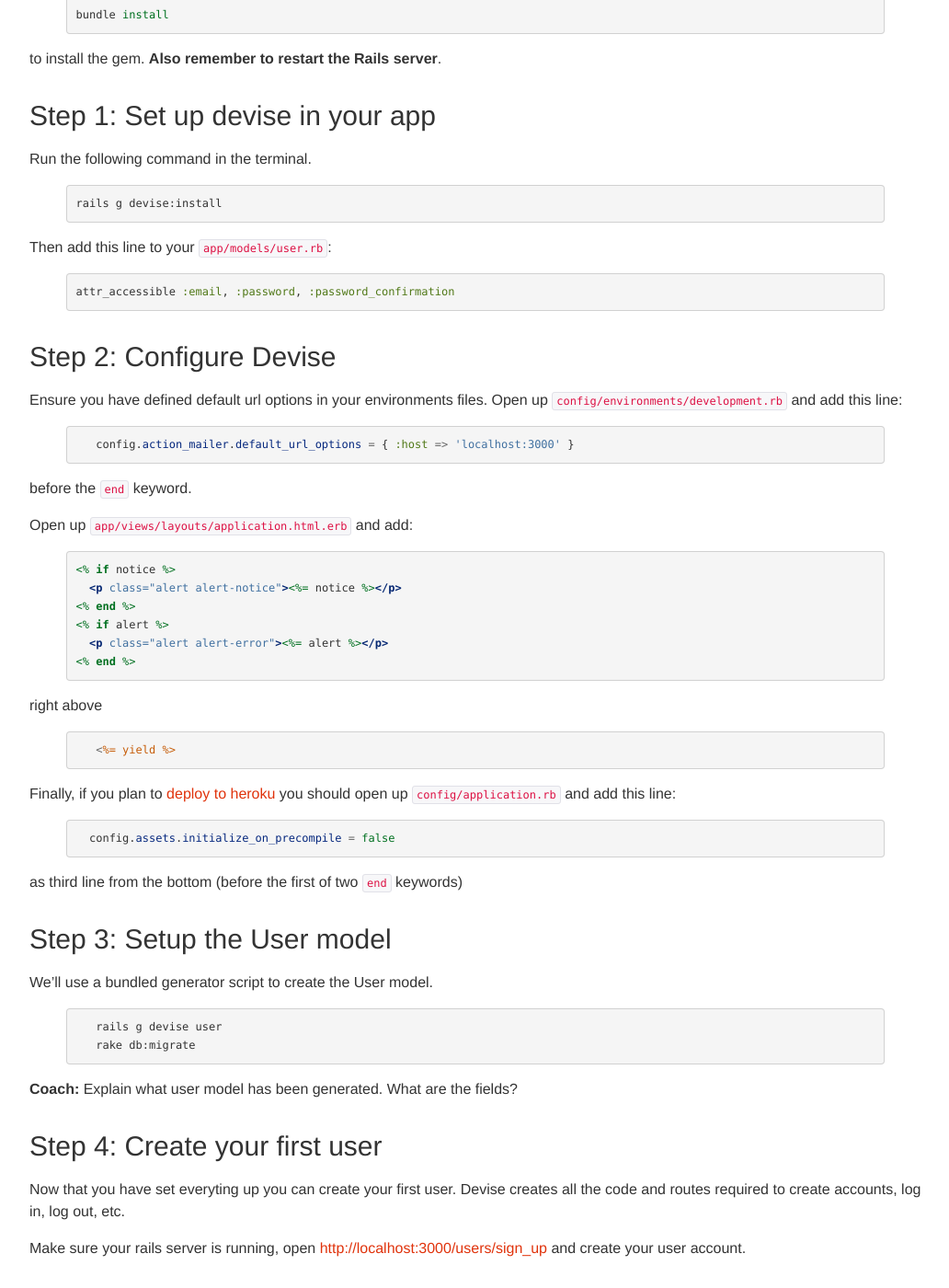
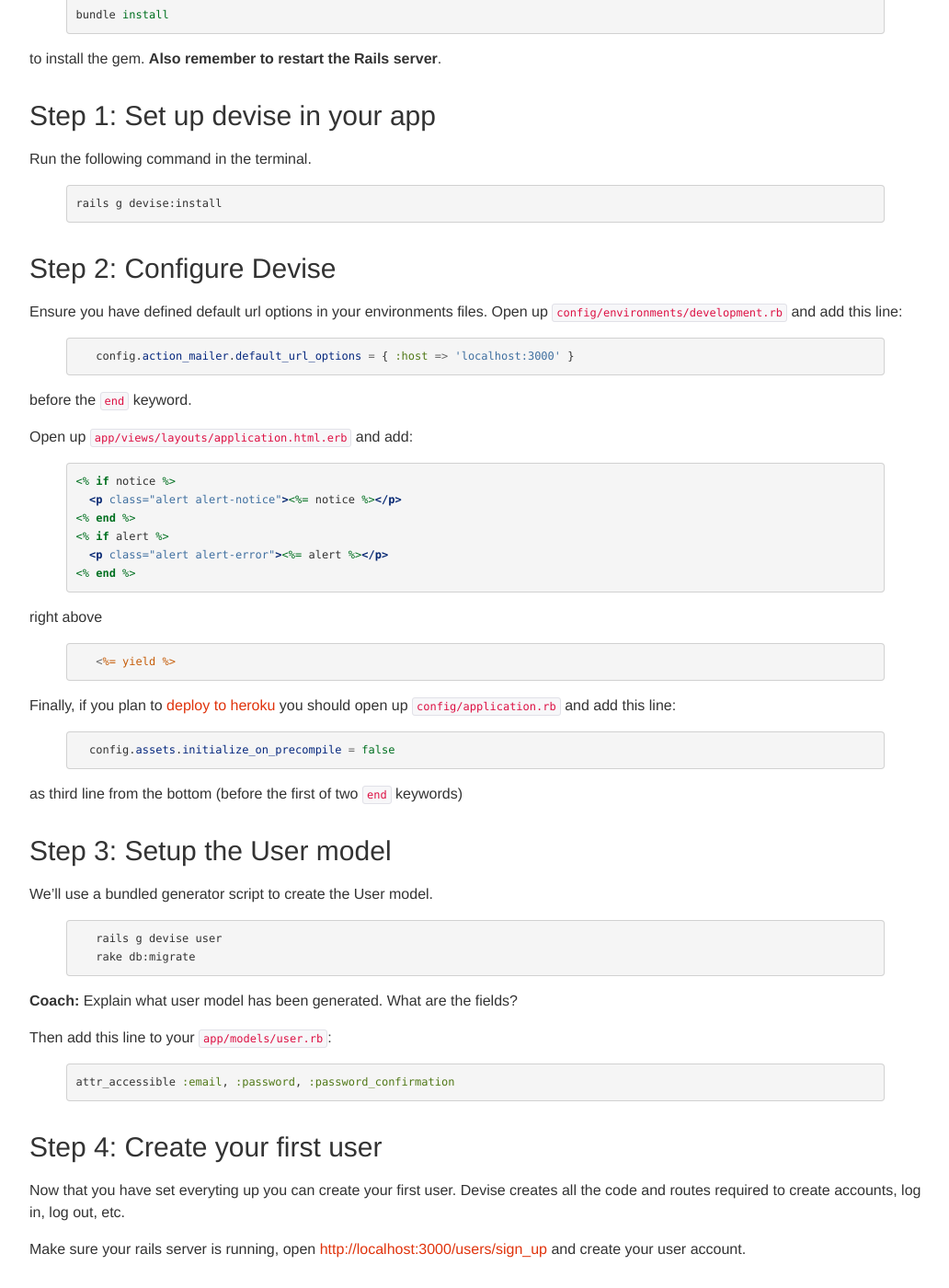
Before and after one commit to railsgirls/guides.railsgirls.com, a Jekyll site: the page built from _posts/2012-11-01-devise.markdown, in a window 1280 px wide and 1400 px high, scrolled down 557 px. Shown: the whole window at 92% size, without its empty margins (53-1085 px from the left). Built offline with Jekyll 4.4.1, drawn with Linux system fonts in a browser that asks for light colours; nearby versions of some CDN libraries; Markdown is read by kramdown in place of the engine named in the settings.

Commit message:
fix for issue 116 on the devise authentication guide

```diff
--- a/_posts/2012-11-01-devise.markdown
+++ b/_posts/2012-11-01-devise.markdown
@@ -34,11 +34,6 @@ Run the following command in the terminal.
 rails g devise:install
 {% endhighlight %}
 
-Then add this line to your `app/models/user.rb`:
-
-{% highlight ruby %}
-attr_accessible :email, :password, :password_confirmation
-{% endhighlight %}
 
 ## Step 2: Configure Devise
 
@@ -81,6 +76,12 @@ We'll use a bundled generator script to create the User model.
 **Coach:** Explain what user model has been generated. What are the
 fields?
 
+Then add this line to your `app/models/user.rb`:
+
+{% highlight ruby %}
+attr_accessible :email, :password, :password_confirmation
+{% endhighlight %}
+
 ## Step 4: Create your first user
 
 Now that you have set everyting up you can create your first user. Devise creates all the code and routes required to create accounts, log in, log out, etc.
```
